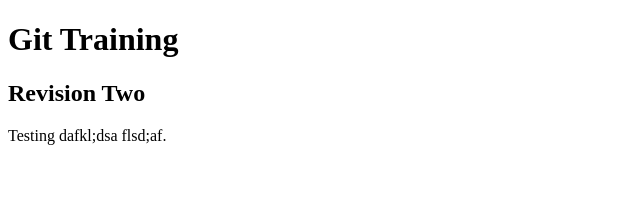
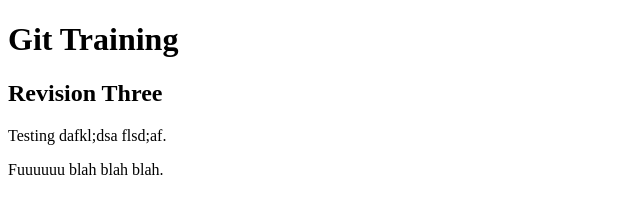
Before and after one commit to chrisyerkes/git_test, a plain HTML site: page index.html in a window 1280 px wide. Shown: the whole page, without its empty margins (0-640 px from the left). Drawn offline with Linux system fonts and the light colour scheme.

Commit message:
revision 3

```diff
--- a/index.html
+++ b/index.html
@@ -5,7 +5,8 @@
 </head>
 <body>
 	<h1>Git Training</h1>
-	<h2>Revision Two</h2>
+	<h2>Revision Three</h2>
 	<p>Testing dafkl;dsa flsd;af.</p>
+	<p>Fuuuuuu blah blah blah.</p>
 </body>
 </html>
```
